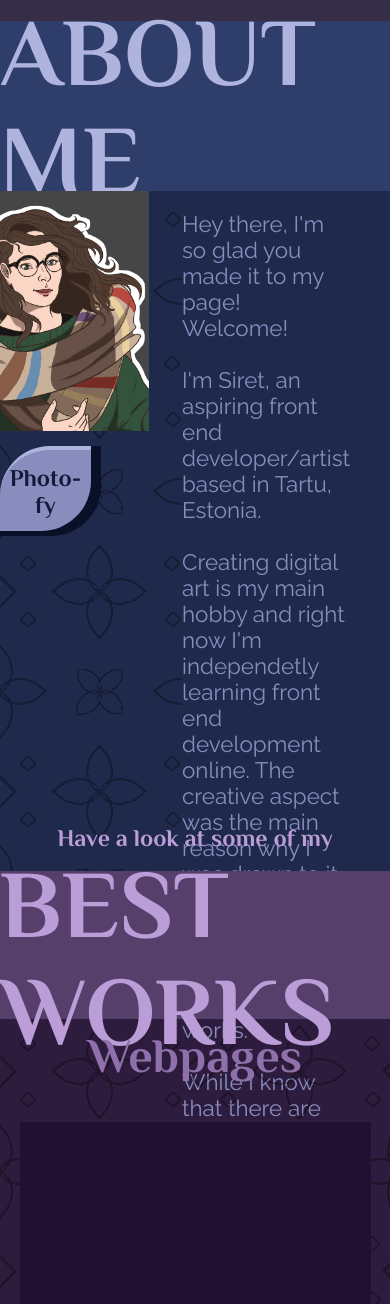
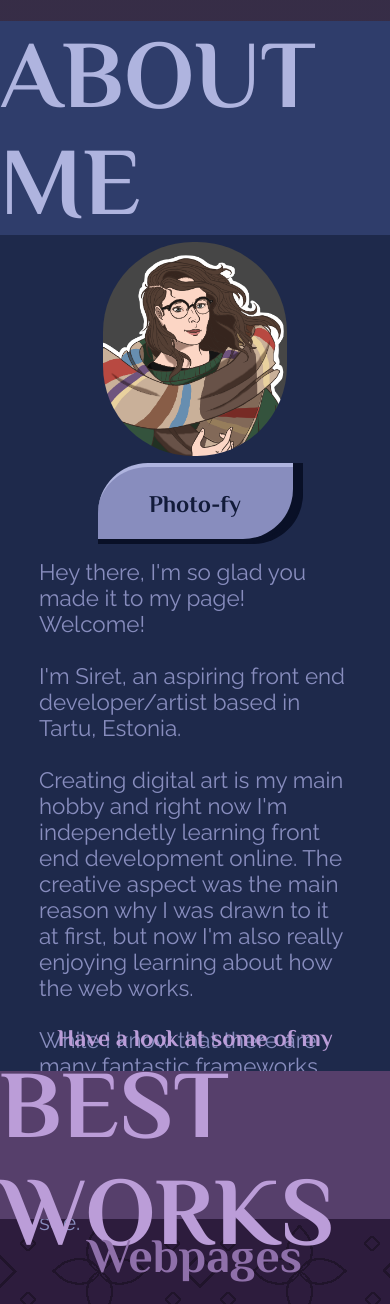
Before and after one commit to sireteller/portfolio-site, a PHP site: page / in a window 390 px wide. Shown: the part 1024-2328 px from the top of the page. Run offline with PHP 8.4, Linux system fonts and the light colour scheme; some libraries are stand-ins or nearby versions; grey boxes are pictures that could not be loaded.

Commit message:
fixed the positioning of the about me picture, modified the jsaccordingly

```diff
--- a/index.html
+++ b/index.html
@@ -80,8 +80,8 @@
             </p>
         </div>
 
-        <button class="drawing-switch" id="drawing-switch">What are you really like?</button>
-        <button class="photo-switch" id="photo-switch">Switch back to cartoon</button>
+        <div class="button-container"><button class="drawing-switch" id="drawing-switch">What are you really like?</button></div>
+        <div class="button-container"><button class="photo-switch" id="photo-switch">Switch back to cartoon</button></div>
     </section>
 
     <div class="anchor" id="best-works"></div>
--- a/main.js
+++ b/main.js
@@ -13,22 +13,33 @@ if (window.matchMedia('(max-width: 768px)').matches) {
 }
 
 drawingSwitch.onclick = function() {
+    photo.style.display = 'flex';
     drawingSwitch.style.right = '10000px';
     photoSwitch.style.right = '0';
     drawing.style.left = '10000px';
 
-    if(window.matchMedia('(max-width: 1024px)').matches) {
-        photo.style.right= '50%';
-    } else {
-        photo.style.right = '25%';
-    }
+    setTimeout(() => {
+    photo.style.right = '0';
+    }, 100);
+
+    setTimeout(() => {
+    drawing.style.display = 'none';
+    }, 200);
 }
 
 photoSwitch.onclick = function() {
+    drawing.style.display = 'flex';
     drawingSwitch.style.right = '0';
     photoSwitch.style.right = '10000px';
     photo.style.right = '10000px';
-    drawing.style.left = '25%';
+
+    setTimeout(() => {
+    drawing.style.left = '0';
+    }, 100);
+
+    setTimeout(() => {
+    photo.style.display = 'none';
+    }, 200);
 }
 
 //BEST WORKS CAROUSEL
--- a/styles.css
+++ b/styles.css
@@ -283,9 +283,15 @@ nav a:active {
     margin: 20px 40px 20px 0;
 }
 
+.about-me .button-container {
+    grid-area: 9 / 2 / 10 / 3;
+    width: 100%;
+    height: 100%;
+}
+
 .about-me button {
-    grid-area: 9 / 2 / 10 / 3;
     width: 50%;
+    height: 100%;
     background-color: #888dbe;
     color: #121b3a;
     border-radius: 50px 0;
@@ -320,7 +326,7 @@ nav a:active {
     grid-area: 2 / 1 / 10 / 2;
     display: flex;
     justify-content: center;
-    align-items: start;
+    align-items: center;
     width: 100%;
     height: 100%;
     z-index: 2;
@@ -330,13 +336,13 @@ nav a:active {
 .pictures figure {
     display: flex;
     flex-direction: column;
-    justify-content: start;
+    justify-content: center;
     align-items: center;
     height: 100%;
     width: 100%;
-    margin: 0;
+    margin: 0 5%;
     padding: 0;
-    transition: all 0.7s cubic-bezier(.35,.72,.47,.94) 0.1s;
+    transition: all 0.7s ease-in-out 0s;
 }
 
 .pictures img {
@@ -358,11 +364,13 @@ nav a:active {
 #photo {
     position: relative;
     right: 10000px;
+    display: none;
 }
 
 #drawing {
     position: relative;
-    left: 25%;
+    left: 0;
+    display: flex;
 }
 
 #photo-switch {
@@ -816,23 +824,46 @@ footer {
 }
 
 @media only screen and (max-width: 768px) {
+
+    /* ABOUT ME */
+    .about-me {
+        grid-template: repeat(12, 1fr) / 1fr;
+        height: 1050px;
+    }
+
     .about-me h2 {
-        grid-area: 1 / 1 / 3 / 3;
+        grid-area: 1 / 1 / 2 / 2;
         justify-content: center;
     }
 
-    .about-me .pictures {
-        grid-area: 3 / 1 / 6 / 2;
-    }
-
+    .filler,
+    .about-me .background-pattern,
     .pictures figcaption {
         display: none;
     }
 
-    .about-me button {
-        grid-area: 6 / 1 / 7 / 2;
+    .about-me .pictures {
+        grid-area: 2 / 1 / 5 / 2;
     }
 
+    .pictures img {
+        border-radius: 100px;
+        padding: 10px;
+    }
+
+    .about-me .button-container {
+        grid-area: 5 / 1 / 6 / 2;
+        display: flex;
+        justify-content: center;
+    }
+
+    .blurb {
+        grid-area: 6 / 1 / 12 / 2;
+        padding: 5% 10%;
+        margin: 0;
+    }
+
+    /* CONTACT ME */
     .info {
         grid-area: 3 / 1 / 5 / 3;
     }
```
